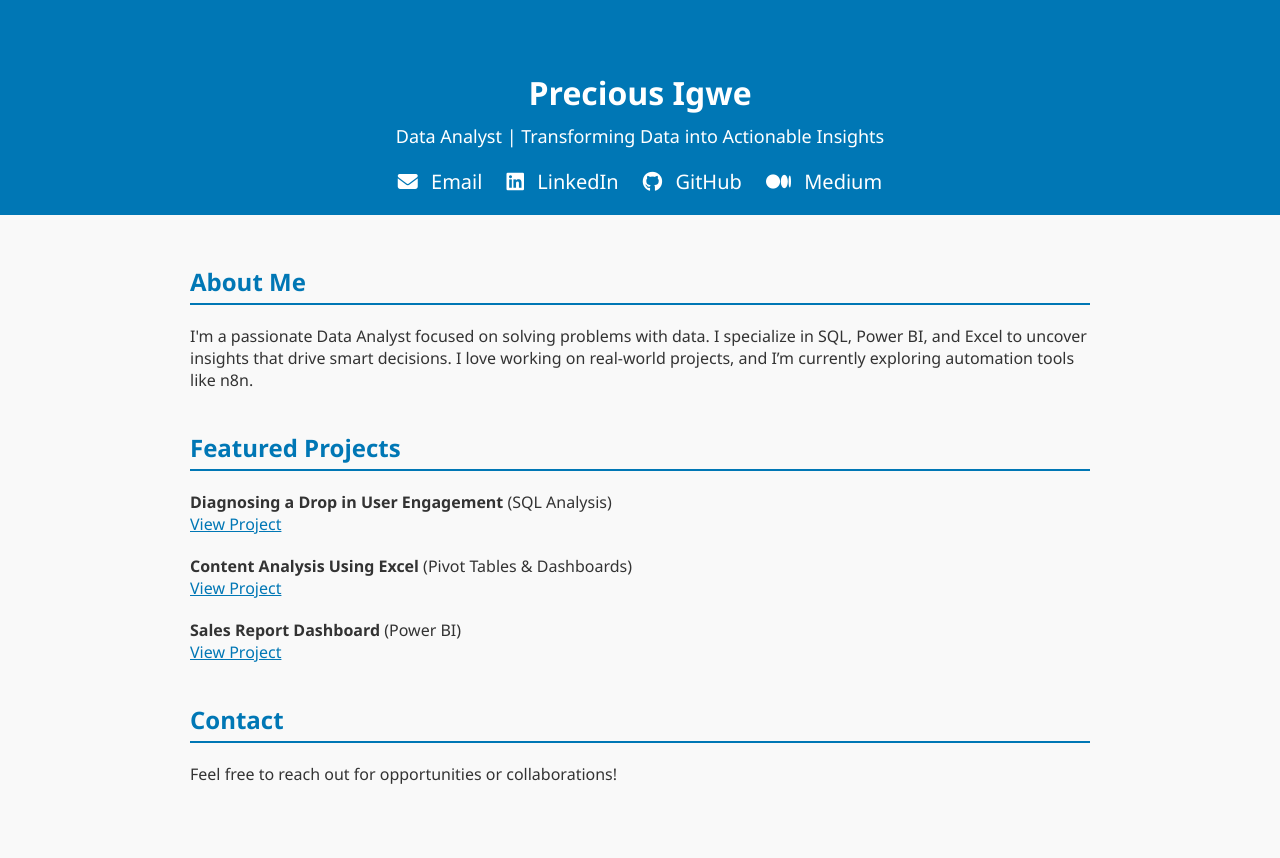
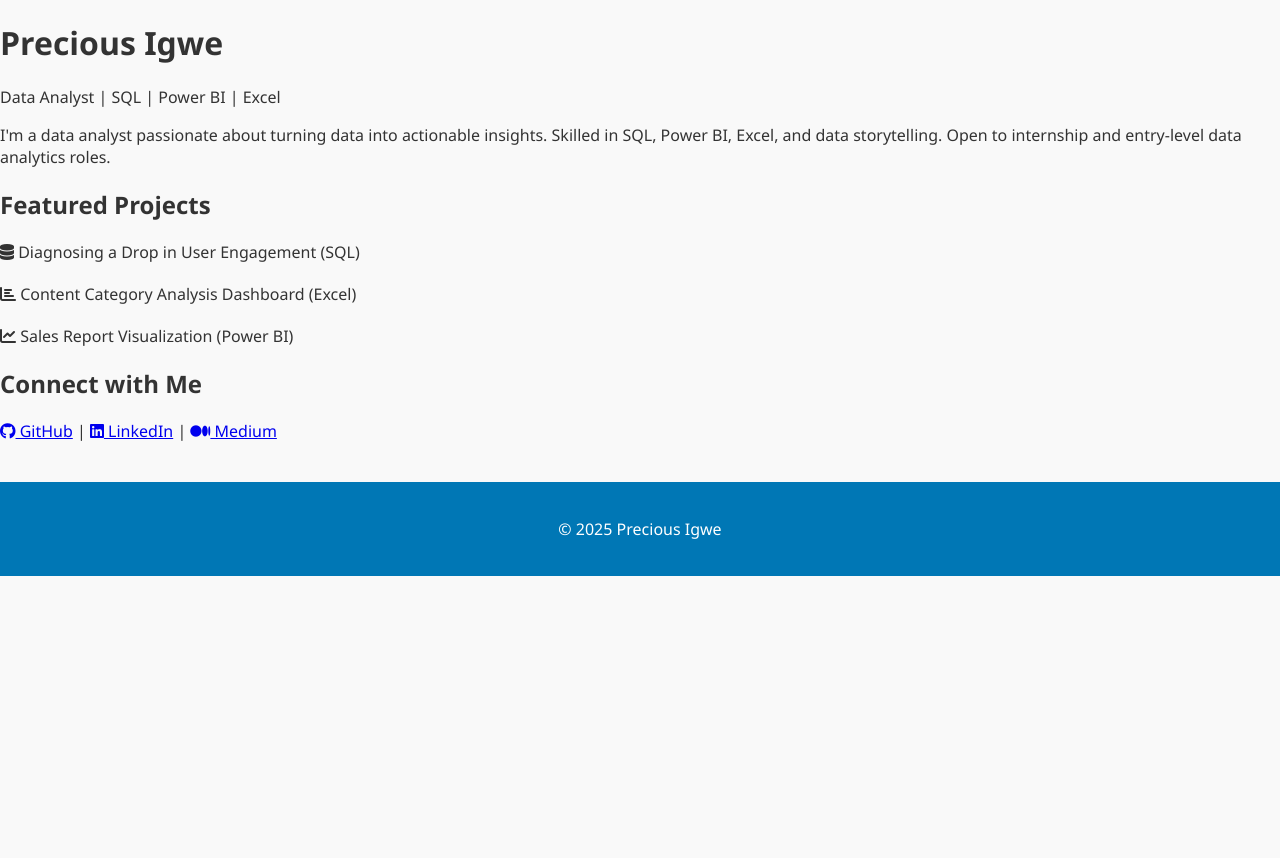
Before and after one commit to Sekani311/preciousigwe-portfolio, a plain HTML site: page index.html in a window 1280 px wide. Shown: the top 858 px of the page. After the commit the page ends 800 px from the top, so only its background shows below. Drawn offline with Linux system fonts and the light colour scheme.

Commit message:
Update index.html

```diff
--- a/index.html
+++ b/index.html
@@ -2,71 +2,43 @@
 <html lang="en">
 <head>
   <meta charset="UTF-8">
-  <meta name="viewport" content="width=device-width, initial-scale=1">
-  <title>Precious Igwe - Data Analyst</title>
-
-  <!-- Link to Font Awesome for icons -->
-  <link rel="stylesheet" href="https://cdnjs.cloudflare.com/ajax/libs/font-awesome/6.4.0/css/all.min.css">
-  <!-- Link to your CSS file -->
+  <meta name="description" content="Precious Igwe - Data Analyst Portfolio. Specializing in SQL, Excel, Power BI, and Data Storytelling.">
+  <meta name="keywords" content="Precious Igwe, Data Analyst, SQL, Excel, Power BI, Portfolio, Data Storytelling, Nigeria">
+  <meta name="author" content="Precious Igwe">
+  <meta name="viewport" content="width=device-width, initial-scale=1.0">
+  <title>Precious Igwe | Data Analyst Portfolio</title>
   <link rel="stylesheet" href="style.css">
+  <link rel="stylesheet" href="https://cdnjs.cloudflare.com/ajax/libs/font-awesome/6.5.0/css/all.min.css" integrity="sha512-KyZXEAg3QhqLMpG8r+Knujsl5+t9zHC1cBxGd1OEgZ0ZY5nQ7+hOBP1ppFzv5fGL5U6N2BJn5o0mZK2gD3X1yQ==" crossorigin="anonymous" referrerpolicy="no-referrer" />
 </head>
 
 <body>
-  <header>
+  <div class="container">
     <h1>Precious Igwe</h1>
-    <p>Data Analyst | Transforming Data into Actionable Insights</p>
+    <p class="tagline">Data Analyst | SQL | Power BI | Excel</p>
 
-    <div class="social-links">
-      <a href="mailto:igwep071@gmail.com" target="_blank">
-        <i class="fas fa-envelope"></i> Email
-      </a>
-      <a href="https://linkedin.com/in/preciousigwe" target="_blank">
-        <i class="fab fa-linkedin"></i> LinkedIn
-      </a>
-      <a href="https://github.com/Sekani311" target="_blank">
-        <i class="fab fa-github"></i> GitHub
-      </a>
-      <a href="https://medium.com/@_precious" target="_blank">
-        <i class="fab fa-medium"></i> Medium
-      </a>
+    <div class="about">
+      <p>I'm a data analyst passionate about turning data into actionable insights. Skilled in SQL, Power BI, Excel, and data storytelling. Open to internship and entry-level data analytics roles.</p>
     </div>
-  </header>
 
-  <main>
-    <section class="about">
-      <h2>About Me</h2>
-      <p>I'm a passionate Data Analyst focused on solving problems with data. I specialize in SQL, Power BI, and Excel to uncover insights that drive smart decisions. I love working on real-world projects, and I’m currently exploring automation tools like n8n.</p>
-    </section>
-
-    <section class="projects">
+    <div class="projects">
       <h2>Featured Projects</h2>
       <ul>
-        <li>
-          <strong>Diagnosing a Drop in User Engagement</strong> (SQL Analysis)
-          <br>
-          <a href="https://github.com/Sekani311/Diagnosing-a-Drop-in-User-Engagement" target="_blank">View Project</a>
-        </li>
-        <li>
-          <strong>Content Analysis Using Excel</strong> (Pivot Tables & Dashboards)
-          <br>
-          <a href="https://medium.com/@_precious/content-analysis-using-excel-b71c6dbcc12d" target="_blank">View Project</a>
-        </li>
-        <li>
-          <strong>Sales Report Dashboard</strong> (Power BI)
-          <br>
-          <a href="https://github.com/Sekani311/Sales-Report-Power-BI" target="_blank">View Project</a>
-        </li>
+        <li><i class="fas fa-database"></i> Diagnosing a Drop in User Engagement (SQL)</li>
+        <li><i class="fas fa-chart-bar"></i> Content Category Analysis Dashboard (Excel)</li>
+        <li><i class="fas fa-chart-line"></i> Sales Report Visualization (Power BI)</li>
       </ul>
-    </section>
+    </div>
 
-    <section class="contact">
-      <h2>Contact</h2>
-      <p>Feel free to reach out for opportunities or collaborations!</p>
-    </section>
-  </main>
+    <div class="links">
+      <h2>Connect with Me</h2>
+      <a href="https://github.com/Sekani311" target="_blank"><i class="fab fa-github"></i> GitHub</a> |
+      <a href="https://linkedin.com/in/preciousigwe" target="_blank"><i class="fab fa-linkedin"></i> LinkedIn</a> |
+      <a href="https://medium.com/@_precious" target="_blank"><i class="fab fa-medium"></i> Medium</a>
+    </div>
 
-  <footer>
-    <p>&copy; 2025 Precious Igwe</p>
-  </footer>
+    <footer>
+      <p>&copy; 2025 Precious Igwe</p>
+    </footer>
+  </div>
 </body>
 </html>
```
